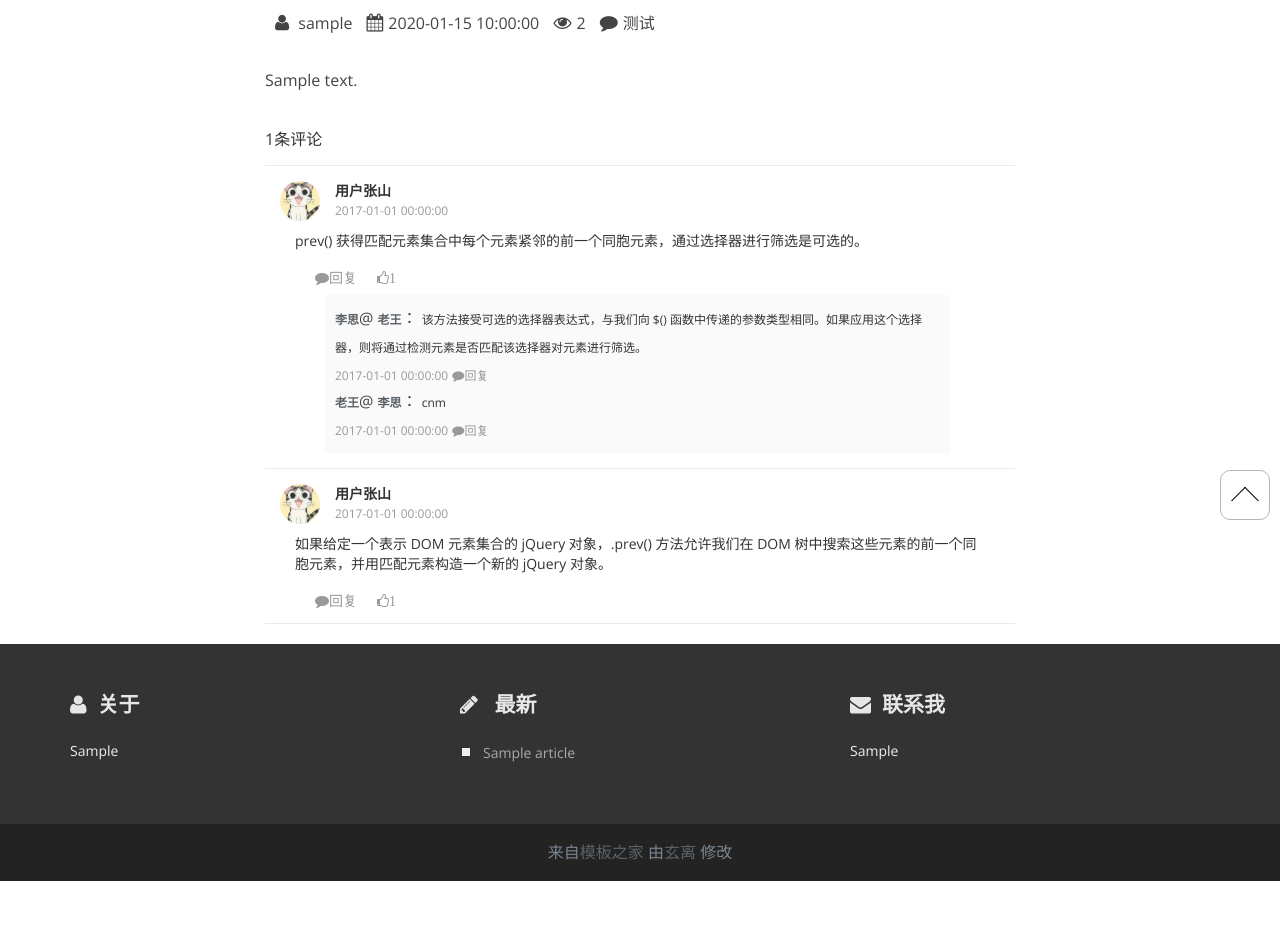
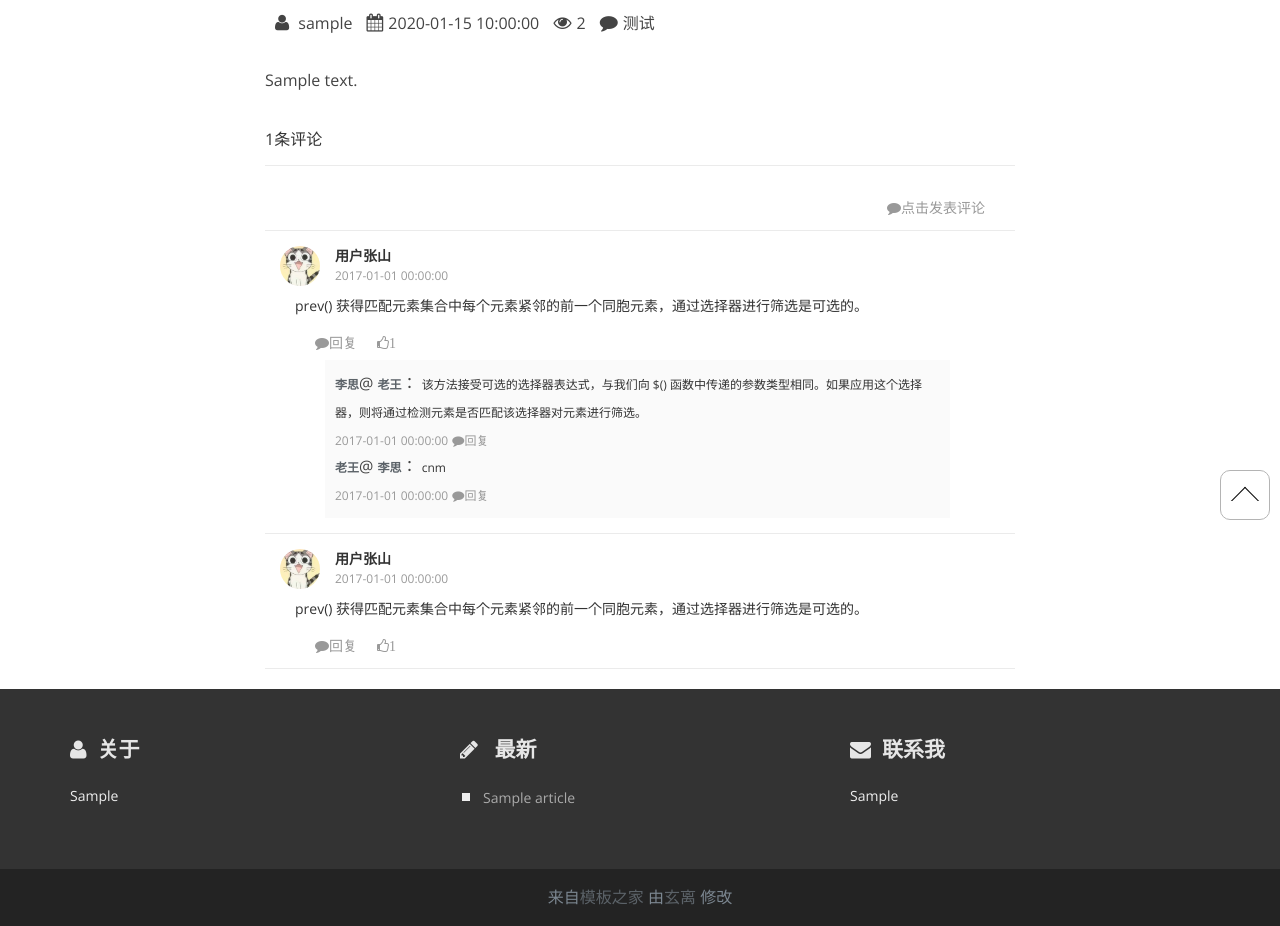
Before and after one commit to h1962809507/myblog-f, a Flask app: page /article/1 in a window 1280 px wide. Shown: the part 260-1186 px from the top of the page. Before the commit the page ends 1141 px from the top, so only its background shows below. Run offline with Flask 2, Linux system fonts and the light colour scheme; tables that the repository leaves empty hold one stand-in row (values such as "Sample post"); parts of the project's set-up code (start-up, migrations or seed data) failed here and were passed over; some libraries are stand-ins or nearby versions.

Commit message:
评论后端完成,添加了回复帖子功能,显示一个回复框其他回复框会隐藏

```diff
--- a/blog/models.py
+++ b/blog/models.py
@@ -85,7 +85,7 @@ class Comment(db.Model):
     content = db.Column(db.Text, nullable=False)  # 评论内容 不允许为空
     article_id = db.Column(db.Integer, db.ForeignKey("article.id"))  # 评论文章的id 外键
     parent_id = db.Column(db.Integer, db.ForeignKey("comment.id"))  # 父评论id 自关联外键
-    nick_name = db.Column(db.String(64), unique=True, nullable=False)  # 用户名，不允许重复为空
+    nick_name = db.Column(db.String(64), nullable=False)  # 用户名，不允许重复为空
     email = db.Column(db.String(48), nullable=True)  # 邮箱
     url = db.Column(db.String(48), nullable=True, default="#")  # 网址
     create_time = db.Column(db.DateTime, default=datetime.now)  # 创建时间
--- a/blog/modules/article/views.py
+++ b/blog/modules/article/views.py
@@ -2,7 +2,7 @@ import markdown
 from flask import render_template, current_app, abort, request
 
 from blog import db
-from blog.models import Article
+from blog.models import Article, Comment
 from . import article_blu
 
 
@@ -27,6 +27,49 @@ def detail(code):
 
 
 @article_blu.route("/comment", methods=["POST"])
-def comment():
-    print(request.json)
+def comment_view():
+    # article_id 文章id
+    # parent_id 父评论id
+    # name 回复者名字
+    # email 邮箱
+    # url 网址
+    # content 评论内容
+    data = request.json
+    article_id = data.get("article_id")
+    parent_id = data.get("parent_id")
+    name = data.get("name")
+    email = data.get("email")
+    url = data.get("url")
+    content = data.get("content")
+
+    # 验证参数
+    if not all([article_id, name, email, url, content]):
+        return "参数不足"
+    try:
+        article_id = int(article_id)
+        if parent_id:
+            parent_id = int(parent_id)
+    except Exception as e:
+        current_app.logger.error(e)
+        return "参数错误"
+
+    # 保存数据
+    comment = Comment()
+    comment.article_id = article_id
+    comment.parent_id = parent_id
+    comment.nick_name = name
+    comment.email = email
+    comment.url = url
+    comment.content = content
+
+    db.session.add(comment)
+
+    # 提交数据
+    try:
+        db.session.commit()
+    except Exception as e:
+        current_app.logger.error(e)
+        db.session.rollback()
+        return "数据保存失败"
+
     return "ok"
--- a/blog/static/js/pl.js
+++ b/blog/static/js/pl.js
@@ -4,11 +4,19 @@ $(function(){
 
         var sHandler = $(this).prop('class');
 
+        // 显示选中回复框,隐藏其他回复框
         if(sHandler.indexOf('comment_reply')>=0)
         {
             var reply_form = $(this).parent().parent().parent().find(".reply_form");
+            var other_reply_form = $(this).parent().parent().parent().parent().find(".reply_form");
+            other_reply_form.hide()
             reply_name = $(this).parent().prev().find(".name").html();
-            reply_form.find(".reply_input").attr("placeholder", "@" + reply_name + "：");
+            if (reply_name){
+                reply_form.find(".reply_input").attr("placeholder", "@" + reply_name + "：");
+            }else {
+                reply_form.find(".reply_input").attr("placeholder", "发表你的评论");
+            }
+
             reply_form.find(".reply_input").val("");
             reply_form.show();
         }
@@ -37,19 +45,14 @@ $(function(){
             // 取到用户输入的内容.children("first-child") .
             var $this_form = $(this).parent();
             var parent_id = $this_form.parent(".comment_list").find(".user_name").attr("comment_id");
-            var news_id = $this_form.parent().parent().parent().attr("news_id");
+            var article_id = $this_form.parent().parent().parent().attr("news_id");
             var name = $this_form.find(".name").val();
             var email = $this_form.find(".email").val();
             var url = $this_form.find(".url").val();
             var content = $this_form.find(".reply_input").val();
             var csrf_token = $this_form.find(".csrf_token").val();
-            if (!news_id){
+            if (!article_id){
                 $this_form.find(".error").html("新闻不存在！");
-                $this_form.find(".error").show();
-                return;
-            }
-            if (!parent_id){
-                $this_form.find(".error").html("回复不存在！");
                 $this_form.find(".error").show();
                 return;
             }
@@ -75,7 +78,7 @@ $(function(){
             }
 
             var comment = {
-                "news_id": news_id,
+                "article_id": article_id,
                 "parent_id": parent_id,
                 "name": name,
                 "email": email,
--- a/blog/templates/blog/single.html
+++ b/blog/templates/blog/single.html
@@ -34,11 +34,34 @@
                     </article>
 
                     <div class="fl col-md-13" news_id="{{ article.id }}">
+
                         <div class="comment_count">
                                 1条评论
                         </div>
 
                         <div class="comment_list_con">
+
+                            <div class="comment_list">
+
+                                <div class="col-md-12">
+                                    <div class="col-md-12 comment_text fl">
+                                        <a href="javascript:;" class="fa fa-comment comment_reply fr">点击发表评论</a>
+                                    </div>
+                                </div>
+
+                                <from class="reply_form">
+                                    <input type="text" placeholder="昵称" class="name_email_url name">
+                                    <input type="text" placeholder="邮箱" class="name_email_url email">
+                                    <input type="text" placeholder="url" class="name_email_url url">
+                                    <textarea  class="reply_input" ></textarea>
+                                    <input type="submit" name="" value="回复" class="reply_sub fr">
+                                    <input type="reset" name="" value="取消" class="reply_cancel fr">
+                                    <p class="col-md-10 error">xixi</p>
+                                    <input type="hidden" class="csrf_token" value="{{ csrf_token() }}">
+                                </from>
+
+                            </div>
+
 
                             <div class="comment_list">
                                 <div class="col-md-12">
@@ -103,23 +126,26 @@
                                         <img src="../../static/img/cat.jpg" alt="用户图标">
                                     </div>
                                     <div>
-                                        <div class="col-md-8 user_name fl name">用户张山</div>
+                                        <div class="col-md-8 user_name fl name" comment_id="1">用户张山</div>
                                         <div class="col-md-8 comment_time fl">2017-01-01 00:00:00</div>
                                     </div>
                                     <div class="col-md-12 comment_text fl">
-                                        <p>如果给定一个表示 DOM 元素集合的 jQuery 对象，.prev() 方法允许我们在 DOM 树中搜索这些元素的前一个同胞元素，并用匹配元素构造一个新的 jQuery 对象。</p>
+                                        <p>prev() 获得匹配元素集合中每个元素紧邻的前一个同胞元素，通过选择器进行筛选是可选的。</p>
                                         <a href="javascript:;" class="fa fa-comment comment_reply fl">回复</a>
                                         <a href="javascript:;" class="fa fa-thumbs-o-up comment_like fl">1</a>
                                     </div>
                                 </div>
 
+
                                 <from class="reply_form">
                                     <input type="text" placeholder="昵称" class="name_email_url name">
                                     <input type="text" placeholder="邮箱" class="name_email_url email">
                                     <input type="text" placeholder="url" class="name_email_url url">
-                                    <textarea  class="reply_input" placeholder=""></textarea>
+                                    <textarea  class="reply_input" ></textarea>
                                     <input type="submit" name="" value="回复" class="reply_sub fr">
                                     <input type="reset" name="" value="取消" class="reply_cancel fr">
+                                    <p class="col-md-10 error">xixi</p>
+                                    <input type="hidden" class="csrf_token" value="{{ csrf_token() }}">
                                 </from>
 
                             </div>
```
